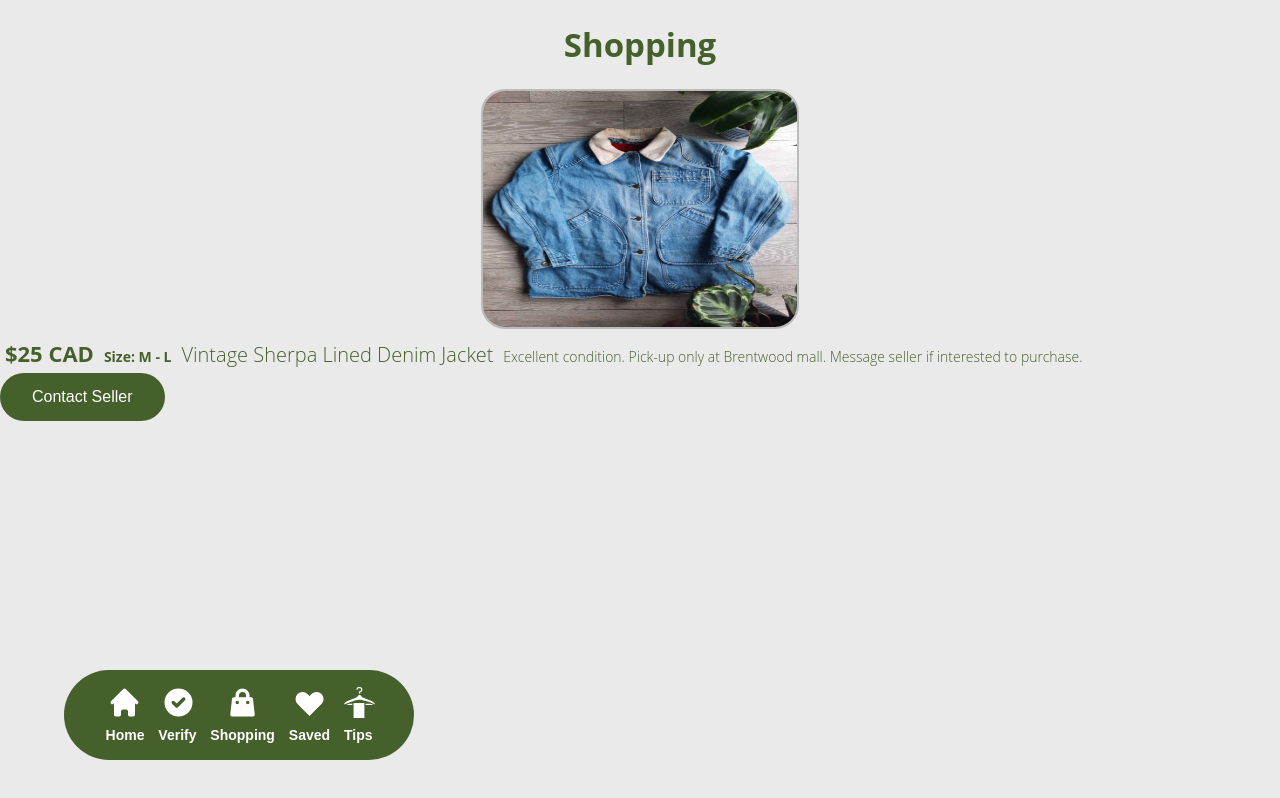
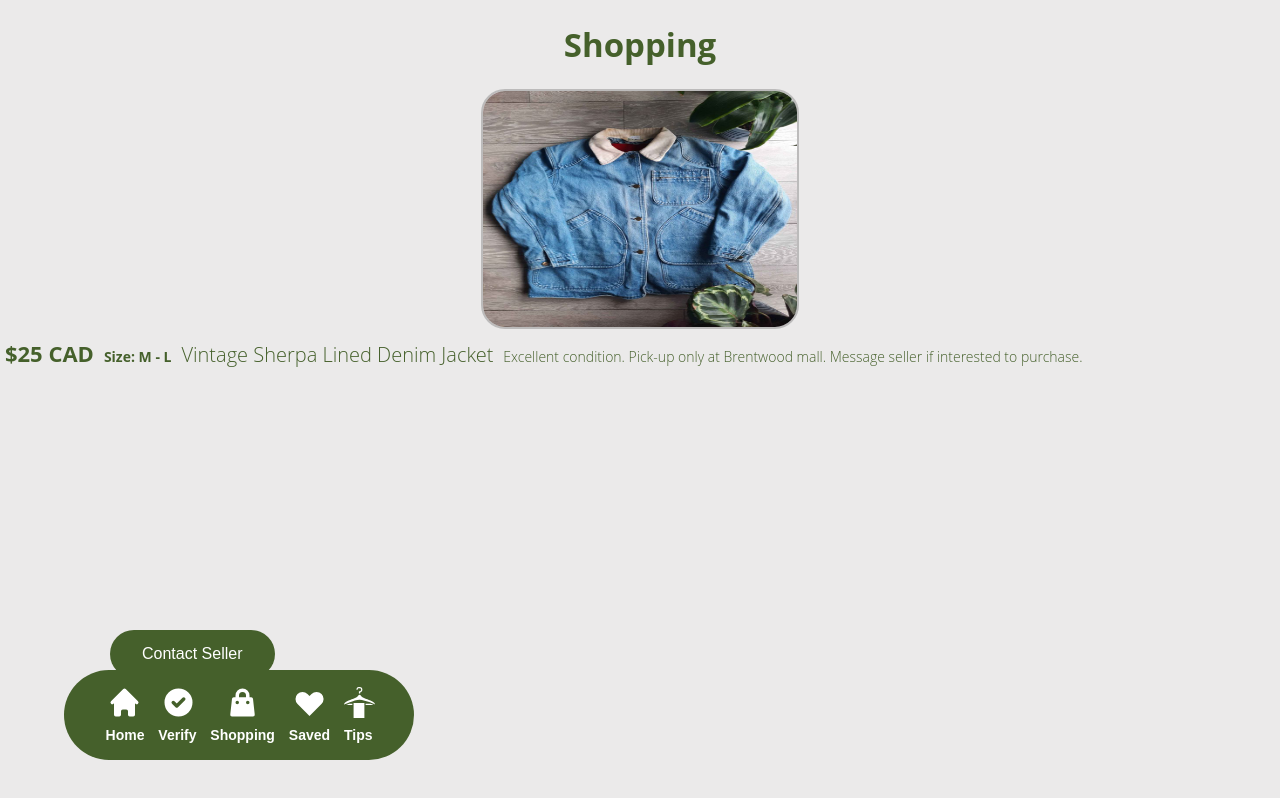
Before and after one commit to DevOfHockey/dcdfinal-mobile, a Next.js app: page /denimjacket in a window 1280 px wide. Built offline with nearby package versions, Linux system fonts and the light colour scheme.

Commit message:
changed button

```diff
--- a/styles/Home.module.css
+++ b/styles/Home.module.css
@@ -175,11 +175,12 @@
   padding: 15px 32px;
   text-align: center;
   text-decoration: none;
-  display: flex;
   font-size: 16px;
   font-weight: 500;
   border-radius: 25px;
-
+  position: absolute;
+  left: 110px;
+  top: 630px;
 }
 
 @media (max-width: 600px) {
```
